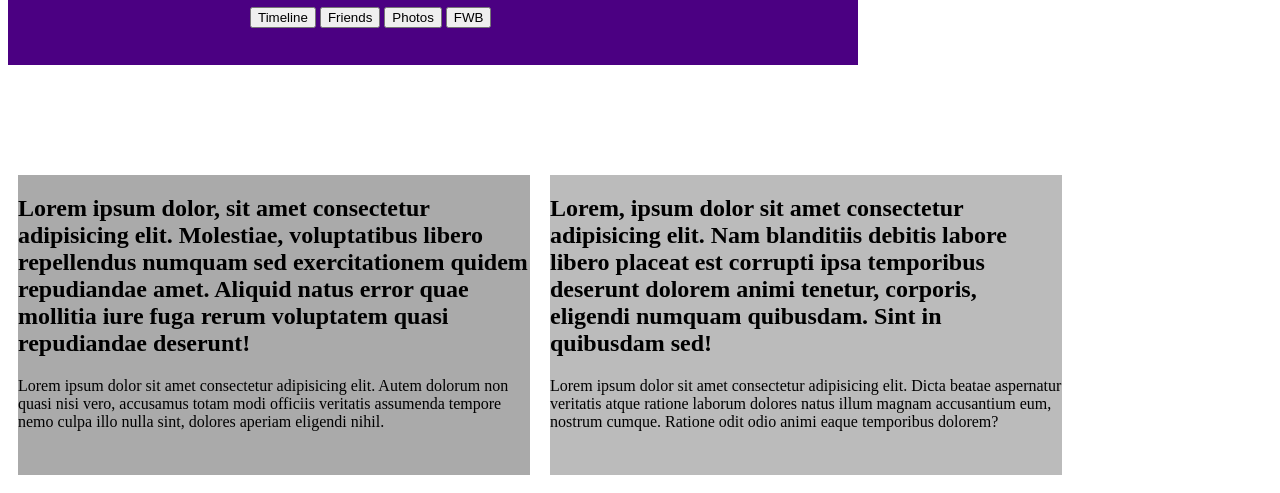
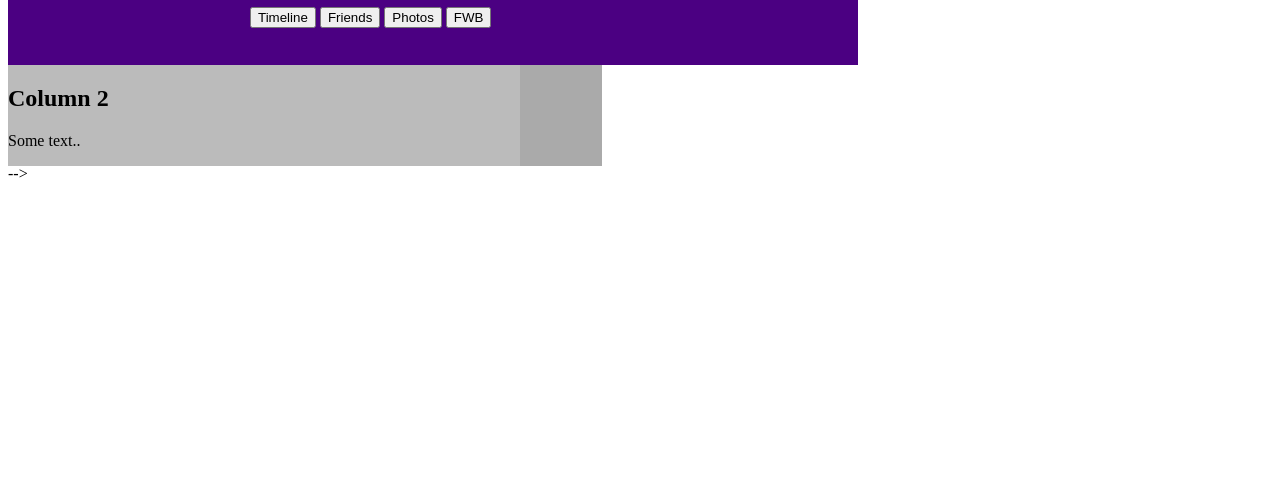
Before and after one commit to pompyn/AllTheThings, a plain HTML site: page index.html in a window 1280 px wide. Shown: the part 343-836 px from the top of the page. After the commit the page ends 800 px from the top, so only its background shows below. Drawn offline with Linux system fonts and the light colour scheme.

Commit message:
updated columns

```diff
--- a/index.html
+++ b/index.html
@@ -43,26 +43,19 @@
     </div>
     </div>
     </div>
-    <!-- <div class ="docContainer" -->
+    <div class="row">
+        <div class="column left" style="background-color:#aaa;">
+            <h2>Column 1</h2>
+            <p>Some text..</p>
+        </div>
+        <div class="column right" style="background-color:#bbb;">
+            <h2>Column 2</h2>
+            <p>Some text..</p>
+        </div>
 
-    <div class="row">
-        <div class="column" style="background-color:#aaa;">
-            <h2>Lorem ipsum dolor, sit amet consectetur adipisicing elit. Molestiae, voluptatibus libero repellendus
-                numquam sed exercitationem quidem repudiandae amet. Aliquid natus error quae mollitia iure fuga rerum
-                voluptatem quasi repudiandae deserunt!</h2>
-            <p>Lorem ipsum dolor sit amet consectetur adipisicing elit. Autem dolorum non quasi nisi vero, accusamus
-                totam modi officiis veritatis assumenda tempore nemo culpa illo nulla sint, dolores aperiam eligendi
-                nihil.</p>
-        </div>
-        <div class="column" style="background-color:#bbb;">
-            <h2>Lorem, ipsum dolor sit amet consectetur adipisicing elit. Nam blanditiis debitis labore libero placeat
-                est corrupti ipsa temporibus deserunt dolorem animi tenetur, corporis, eligendi numquam quibusdam. Sint
-                in quibusdam sed!</h2>
-            <p>Lorem ipsum dolor sit amet consectetur adipisicing elit. Dicta beatae aspernatur veritatis atque ratione
-                laborum dolores natus illum magnam accusantium eum, nostrum cumque. Ratione odit odio animi eaque
-                temporibus dolorem?</p>
-        </div>
+
     </div>
+    </div> -->
     </div>
     </div>
 </body>
--- a/main.css
+++ b/main.css
@@ -44,7 +44,7 @@
     #button-group{
         position: absolute;
        top: 285px;
-       right: 725px;
+       right: 728px;
 
     }
     #navButtons{
@@ -54,16 +54,21 @@
         left: 250px;
     }
 
+    .column{
+        position: absolute
 
-
-    .column {
-        float: left;
-        width: 512px;
-        height: 300px;
-        margin: 10px;
     }
-    .row:after {
-        content: "";
-        display: table;
-        clear: both;
+    .left{
+        width: 328px;
+        top: 408px;
+        right: 678px;
+            }
+    .right{
+        width:512px;
+        top:408px;
     }
+    .row:after{
+        content:"";
+        display:table;
+        clear:both;
+    }
```
